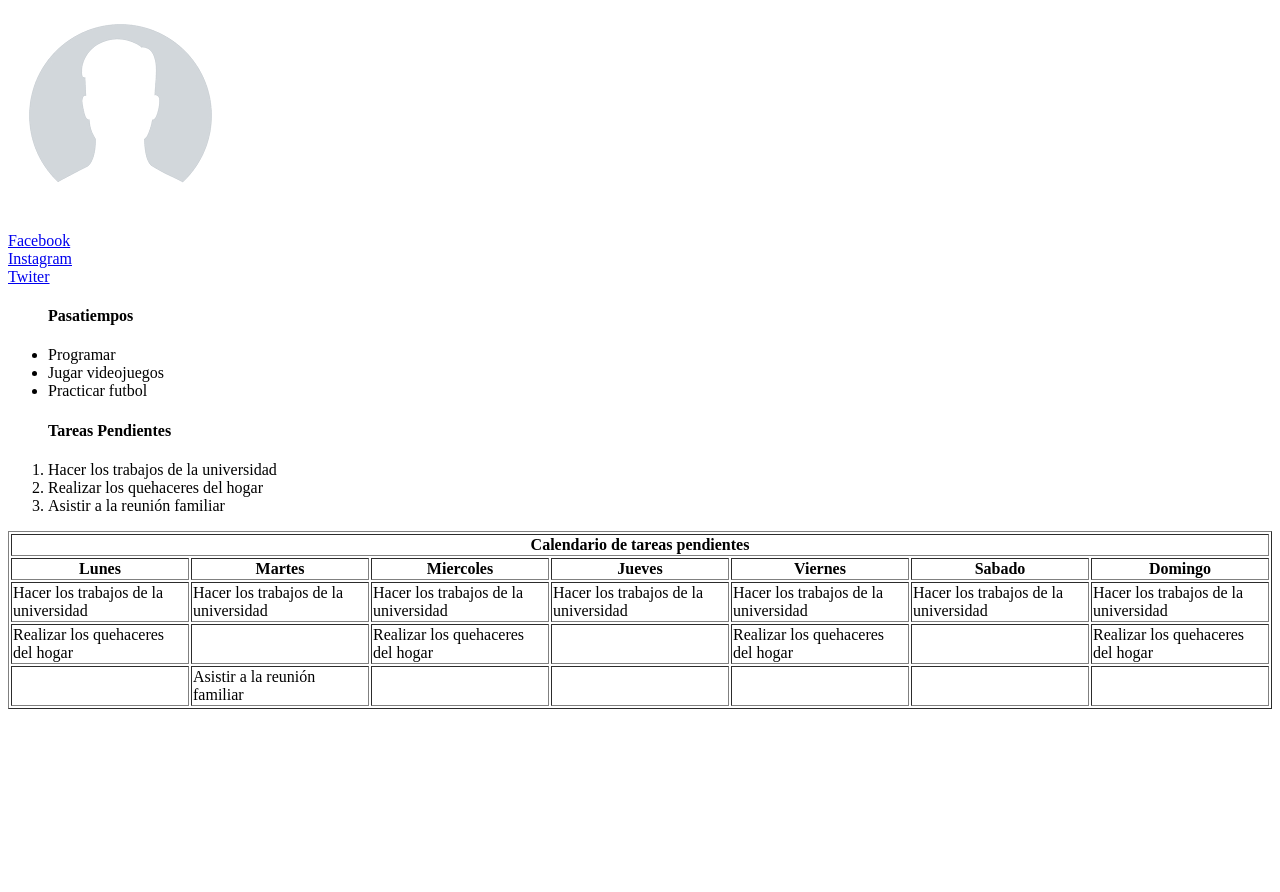
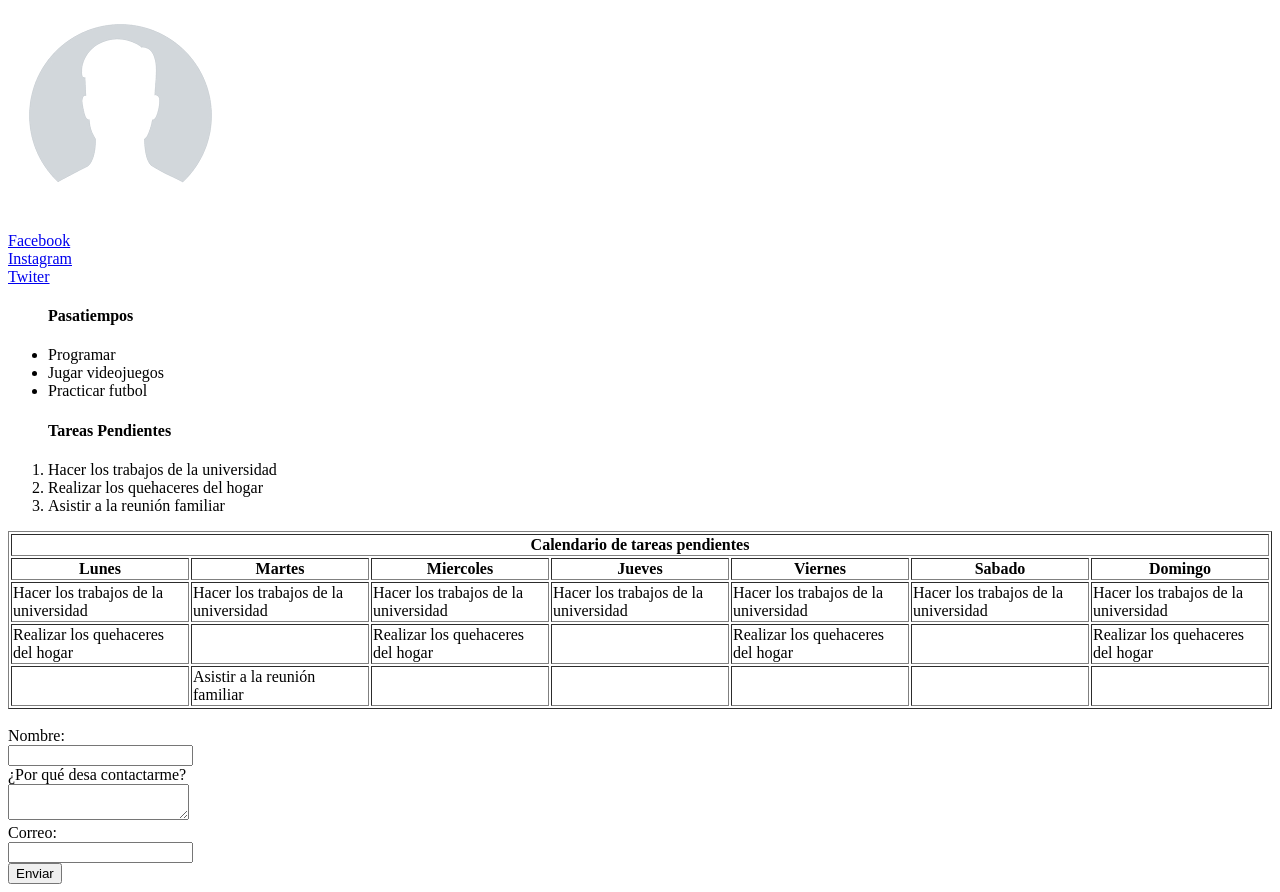
Before and after one commit to MiguelHS-2023/laboratorio1-talentotech, a plain HTML site: page index.html in a window 1280 px wide. Shown: the part 280-1172 px from the top of the page. Before the commit the page ends 997 px from the top, so only its background shows below. Drawn offline with Linux system fonts and the light colour scheme.

Commit message:
Agregado formulario de contacto

```diff
--- a/index.html
+++ b/index.html
@@ -76,6 +76,19 @@
             </tr>
         </tbody>
     </table>
+    <br>
+    <form action="">
+        <label for="text">Nombre:</label><br>
+        <input type="text"><br>
+
+        <label for="descripcion">¿Por qué desa contactarme?</label><br>
+        <textarea name="descripcion" id=""></textarea><br>
+
+        <label for="email">Correo:</label><br>
+        <input type="email"><br>
+
+        <button type="button">Enviar</button>
+    </form>
 
 </body>
 </html>
```
